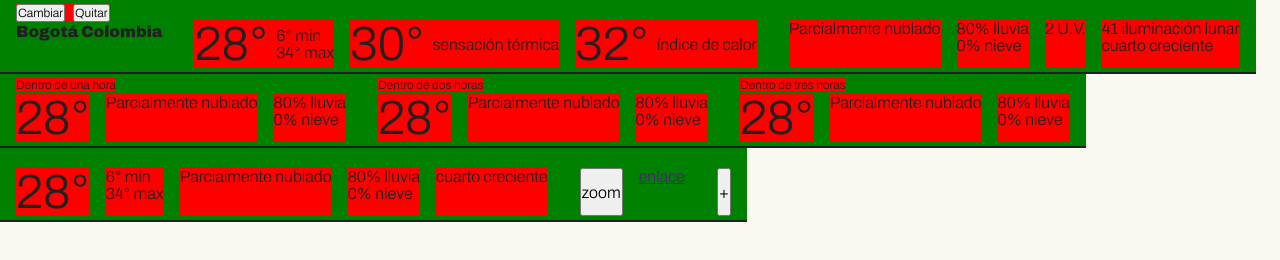
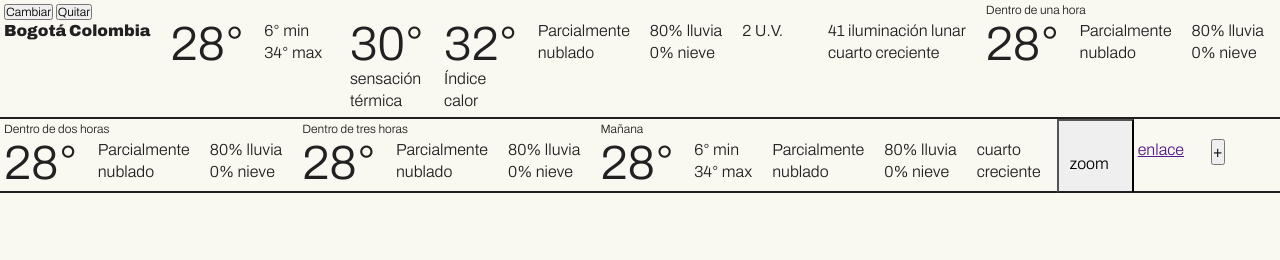
Before and after one commit to dothedada/laMeteo, a website built with webpack: page src/index.html in a window 1280 px wide. Built offline with nearby package versions, Linux system fonts and the light colour scheme; files whose address does not match are found by name.

Commit message:
Cambia la estructura y simplifica el html

```diff
--- a/src/index.html
+++ b/src/index.html
@@ -7,46 +7,41 @@
     </head>
 
     <body>
-        <div class="place">
-            <h2>
-                <span class="place__city archivo-single">Bogotá</span>
-                <span class="place__country">Colombia</span>
-            </h2>
-            <div class="place__btn cellMark">
+        <div>
+            <h2 class="single">Bogotá Colombia</h2>
+
+            <div class="topRow">
                 <button type="button">Cambiar</button>
                 <button type="button">Quitar</button>
             </div>
+
         </div>
 
-        <div class="temp">
-            <div class="temp__actual">
         <div class="double">28°</div>
+
         <div class="single">
             <span>6° min</span>
             <span>34° max</span>
         </div>
+
+        <div>
+            <span class="double">30°</span>
+            <span class="description">sensación térmica</span>
         </div>
 
-            <div class="temp__feel">
-                <div class="double bold">30°</div>
-                <div class="single">sensación térmica</div>
+        <div>
+            <span class="double">32°</span>
+            <span class="description">Índice calor</span>
         </div>
 
-            <div class="temp__heat">
-                <div class="double black">32°</div>
-                <div class="single">índice de calor</div>
-            </div>
-        </div>
-
-        <div class="sky">
-            <div class="single">Parcialmente nublado</div>
+        <div>Parcialmente nublado</div>
 
         <div class="single">
             <span>80% lluvia</span>
             <span>0% nieve</span>
         </div>
 
-            <div class="single">
+        <div>
             <span>2 U.V.</span>
         </div>
 
@@ -54,65 +49,69 @@
             <span>41 iluminación lunar</span>
             <span>cuarto creciente</span>
         </div>
-        </div>
 
-        <div class="next1hour">
-            <div class="cellMark">Dentro de una hora</div>
+        <div>
+            <div class="topRow">Dentro de una hora</div>
 
             <div class="double">28°</div>
 
-            <div class="single">Parcialmente nublado</div>
+        </div>
+
+        <div>Parcialmente nublado</div>
 
         <div class="single">
             <span>80% lluvia</span>
             <span>0% nieve</span>
         </div>
+
+        <div>
+            <div class="topRow">Dentro de dos horas</div>
+            <div class="double">28°</div>
+
         </div>
 
-        <div class="next2hour">
-            <div class="cellMark">Dentro de dos horas</div>
-            <div class="double">28°</div>
-
-            <div class="single">Parcialmente nublado</div>
+        <div>Parcialmente nublado</div>
 
         <div class="single">
             <span>80% lluvia</span>
             <span>0% nieve</span>
         </div>
+
+        <div>
+
+            <div class="topRow">Dentro de tres horas</div>
+
+            <div class="double">28°</div>
         </div>
 
-        <div class="next3hour">
-            <div class="cellMark">Dentro de tres horas</div>
-
-            <div class="double">28°</div>
-
-            <div class="single">Parcialmente nublado</div>
+        <div>Parcialmente nublado</div>
 
         <div class="single">
             <span>80% lluvia</span>
             <span>0% nieve</span>
         </div>
+
+        <div>
+
+            <div class="topRow">Mañana</div>
+            <div class="double">28°</div>
         </div>
-
-        <div class="tomorrow">
-            <div class="double">28°</div>
         <div class="single">
             <span>6° min</span>
             <span>34° max</span>
         </div>
 
-            <div class="single">Parcialmente nublado</div>
+        <div>Parcialmente nublado</div>
+
         <div class="single">
             <span>80% lluvia</span>
             <span>0% nieve</span>
         </div>
-            <div class="single">cuarto creciente</div>
-        </div>
 
-        <div class="photo">
+        <div>cuarto creciente</div>
+
         <button type="button">zoom</button>
         <a href="">enlace</a>
-        </div>
 
         <div class="new">
             <button type="button">+</button>
--- a/src/lib/index.js
+++ b/src/lib/index.js
@@ -15,8 +15,8 @@
 // c- crear el css
 // d-
 
-const img = document.createElement('img');
-document.body.append(img);
+// const img = document.createElement('img');
+// document.body.append(img);
 
 // getCordsFromLocation('NY')
 //     .then((location) => getWeather(location))
```
Also changed, not shown: src/lib/styles.css. Lines whose indentation alone changed are shown as unchanged.
